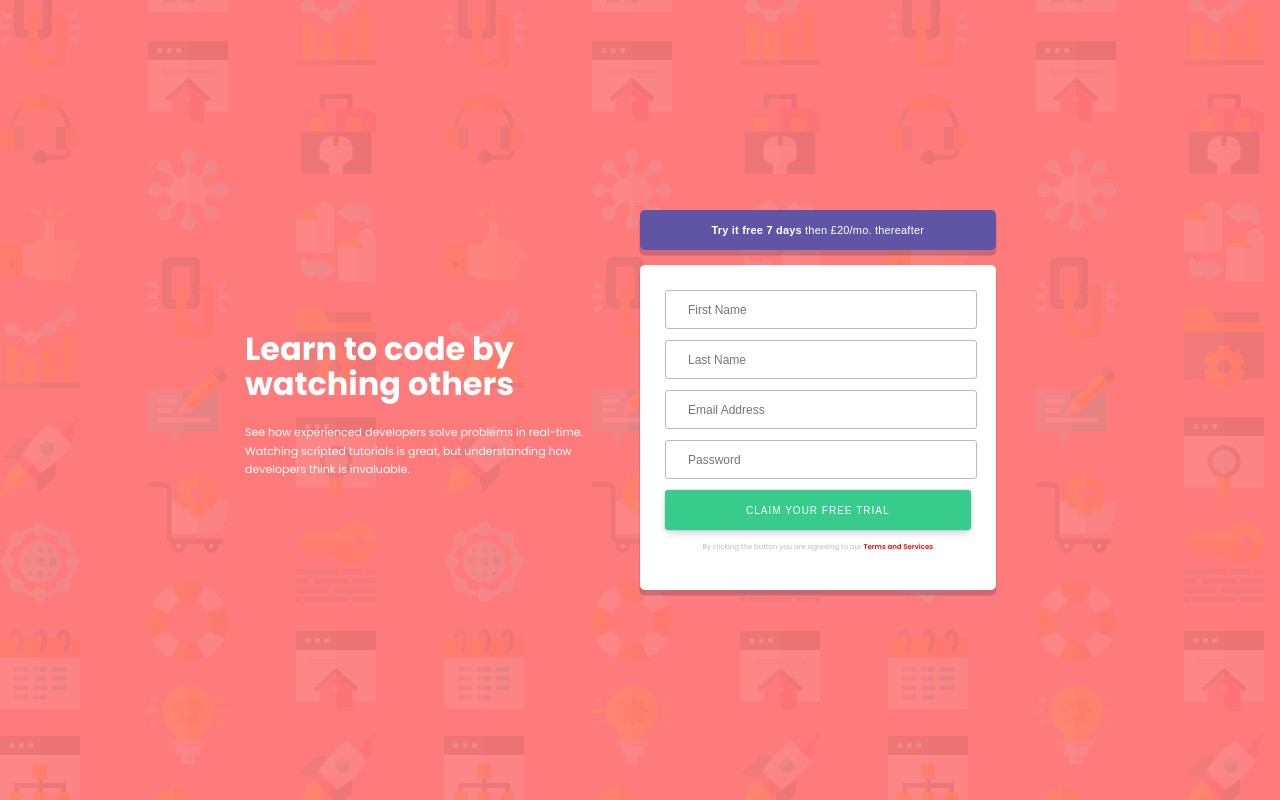
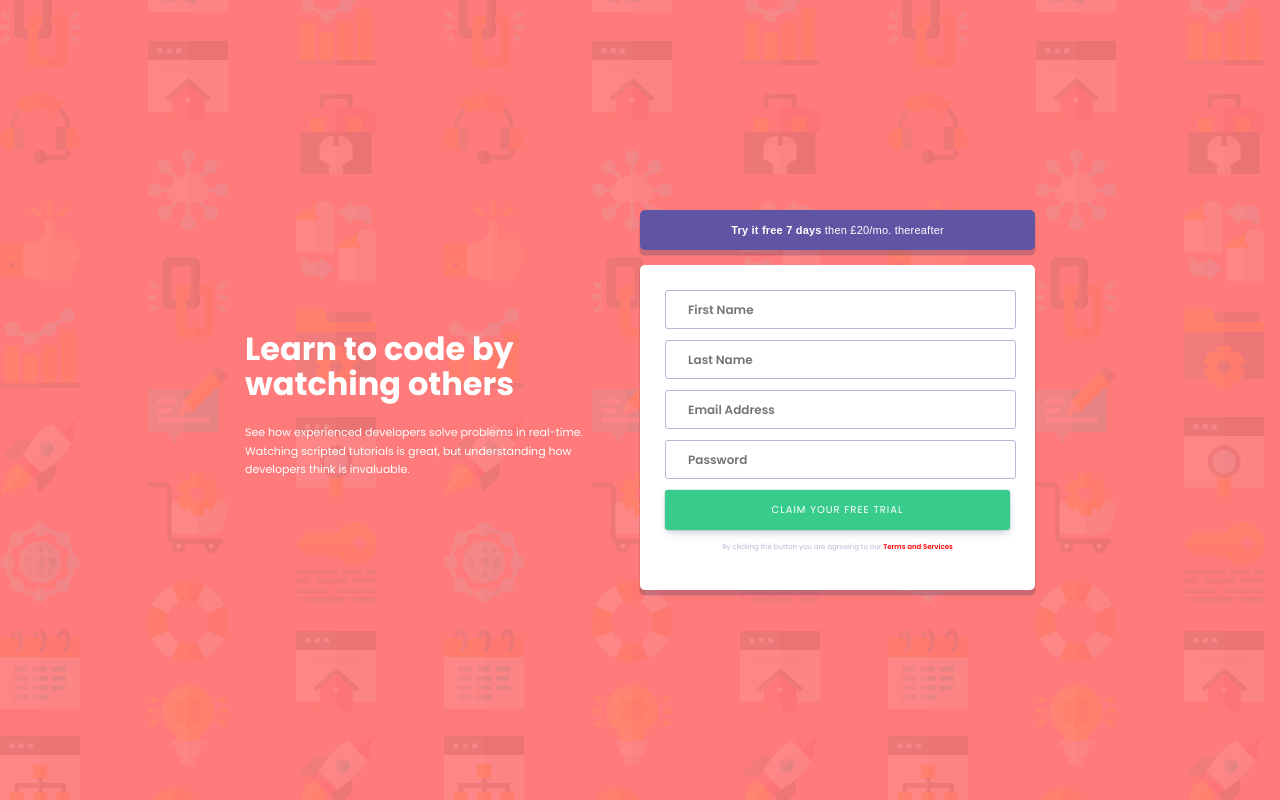
Before and after one commit to chrisgibbo/Signup-Form, a plain HTML site: page index.html in a window 1280 px wide. Drawn offline with Linux system fonts and the light colour scheme.

Commit message:
Added font family to input section.

```diff
--- a/style.css
+++ b/style.css
@@ -50,7 +50,7 @@ body {
 }
 
 .input-area {
-    width: 45%;
+    width: 50%;
 }
 
 .trial-btn-area {
@@ -88,6 +88,8 @@ body {
     height: 35px;
     border-radius: 3px;
     border: 0.2px solid var(--formterms);
+    font-family: "Poppins";
+    font-weight: 600;
     text-indent: 20px;
     font-size: 12px;
 }
@@ -100,6 +102,8 @@ input:focus {
     min-width: 100%;
     height: 40px;
     font-size: 10px;
+    font-family: "Poppins";
+
     letter-spacing: 1px;
     color: white;
     background-color: var(--btngreen);
```
